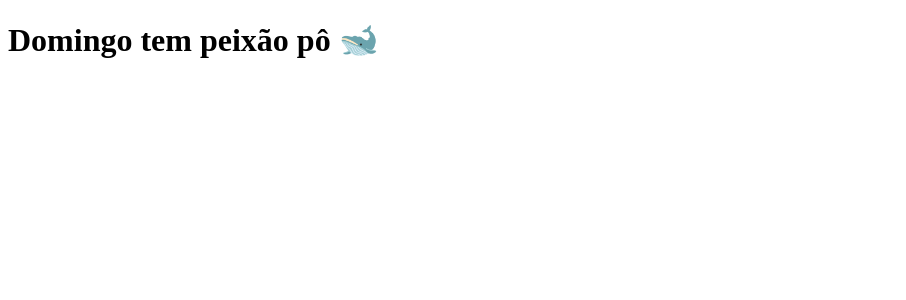
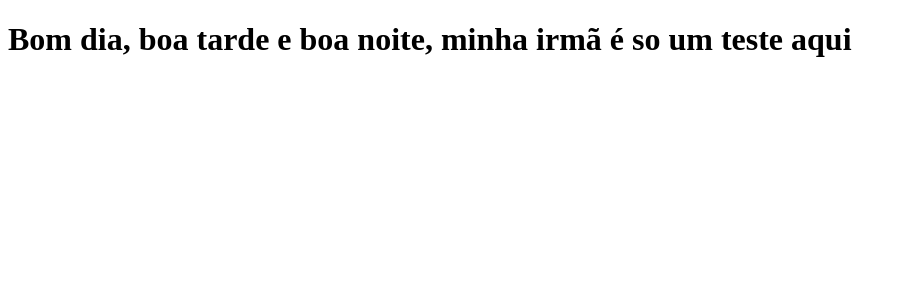
Before and after one commit to 2312-lucj/Curso.dev----Aula1, a Next.js app: page / in a window 1280 px wide. Shown: the top 300 px of the page, without its empty margins (0-906 px from the left). Built offline with nearby package versions, Linux system fonts and the light colour scheme.

Commit message:
modificando a frase pra minha irmã

```diff
--- a/pages/index.js
+++ b/pages/index.js
@@ -1,5 +1,5 @@
 function Home() {
-    return <h1>Domingo tem peixão pô 🐋 </h1>
+    return <h1>Bom dia, boa tarde e boa noite, minha irmã é so um teste aqui </h1>
 }
 
 export default Home;
```
